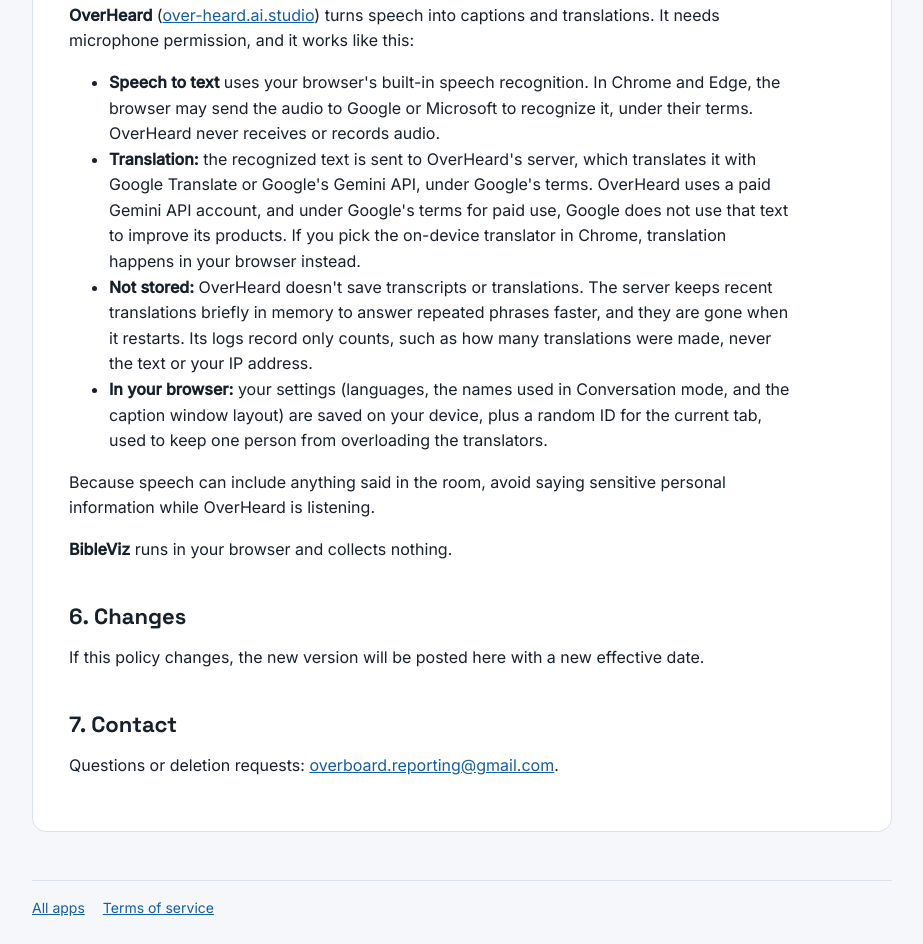
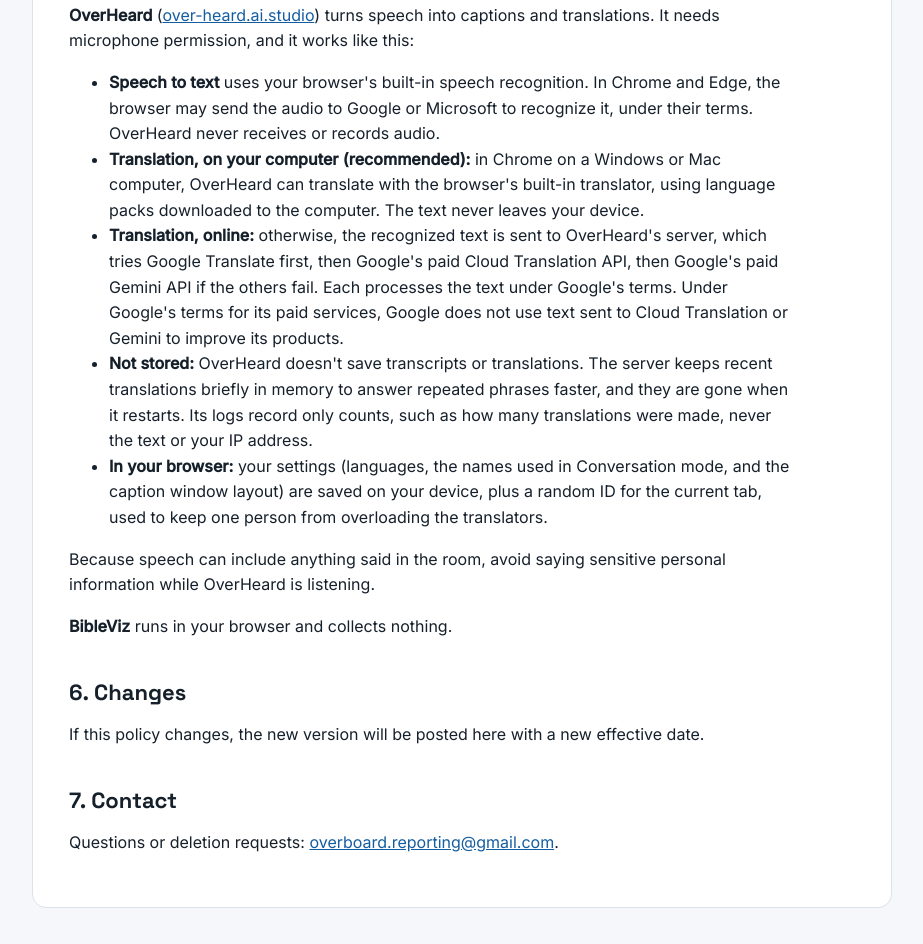
Before and after one commit to BPMData/BPMData.github.io, a plain HTML site: page privacy.html in a window 1280 px wide. Shown: the part 3450-4394 px from the top of the page, without its empty margins (178-1101 px from the left). Drawn offline with Linux system fonts and the light colour scheme.

Commit message:
Describe OverHeard's translation order: on-device first, then online fallbacks
Co-Authored-By: Claude Opus 5.5 <noreply@anthropic.com>
Claude-Session: https://claude.ai/code/session_01Ad4FScgZGR8X6X8bTu9Lro

```diff
--- a/privacy.html
+++ b/privacy.html
@@ -128,10 +128,13 @@
       <li><strong>Speech to text</strong> uses your browser's built-in speech recognition. In Chrome and Edge, the
         browser may send the audio to Google or Microsoft to recognize it, under their terms. OverHeard never
         receives or records audio.</li>
-      <li><strong>Translation:</strong> the recognized text is sent to OverHeard's server, which translates it
-        with Google Translate or Google's Gemini API, under Google's terms. OverHeard uses a paid Gemini API
-        account, and under Google's terms for paid use, Google does not use that text to improve its products.
-        If you pick the on-device translator in Chrome, translation happens in your browser instead.</li>
+      <li><strong>Translation, on your computer (recommended):</strong> in Chrome on a Windows or Mac computer,
+        OverHeard can translate with the browser's built-in translator, using language packs downloaded to the
+        computer. The text never leaves your device.</li>
+      <li><strong>Translation, online:</strong> otherwise, the recognized text is sent to OverHeard's server, which
+        tries Google Translate first, then Google's paid Cloud Translation API, then Google's paid Gemini API if
+        the others fail. Each processes the text under Google's terms. Under Google's terms for its paid
+        services, Google does not use text sent to Cloud Translation or Gemini to improve its products.</li>
       <li><strong>Not stored:</strong> OverHeard doesn't save transcripts or translations. The server keeps
         recent translations briefly in memory to answer repeated phrases faster, and they are gone when it
         restarts. Its logs record only counts, such as how many translations were made, never the text or your
```
